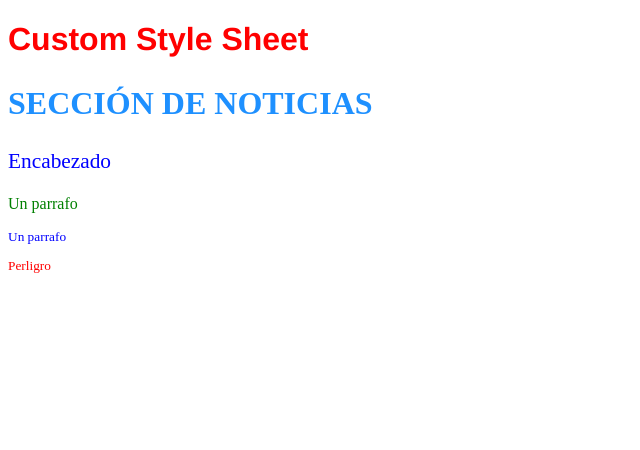
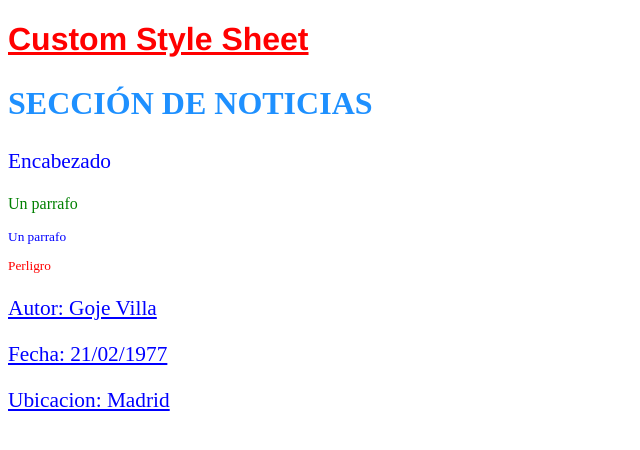
Before and after one commit to danterob/htmlcssOpnBootCamp, a plain HTML site: page 04-intr-css/webconcss.html in a window 1280 px wide. Shown: the whole page, without its empty margins (0-640 px from the left). Drawn offline with Linux system fonts and the light colour scheme.

Commit message:
aplicando multiselector para una misma decoraciones

```diff
--- a/04-intr-css/css/estilos.css
+++ b/04-intr-css/css/estilos.css
@@ -36,3 +36,20 @@ p {
     color: red;
     font-size: 34pt;
 }
+
+ /*
+.autor {
+    text-decoration: underline;
+}
+.fecha {
+    text-decoration: underline;
+}
+.ubicacion {
+    text-decoration: underline;
+}
+*/
+
+/* Aplicando multiple selectores un mismo estilo */
+.autor, .fecha, .ubicacion, h1 {
+    text-decoration: underline;
+}
--- a/04-intr-css/webconcss.html
+++ b/04-intr-css/webconcss.html
@@ -12,5 +12,10 @@
     <p id="primera-noticia">Un parrafo</p>
     <p id="segunda-noticia">Un parrafo</p>
     <p id="segunda-noticia" class="warning">Perligro</p>
+    <div>
+        <p class="autor">Autor: Goje Villa</p>
+        <p class="fecha">Fecha: 21/02/1977</p>
+        <p class="ubicacion">Ubicacion: Madrid</p>
+    </div>
 </body>
 </html>
```
